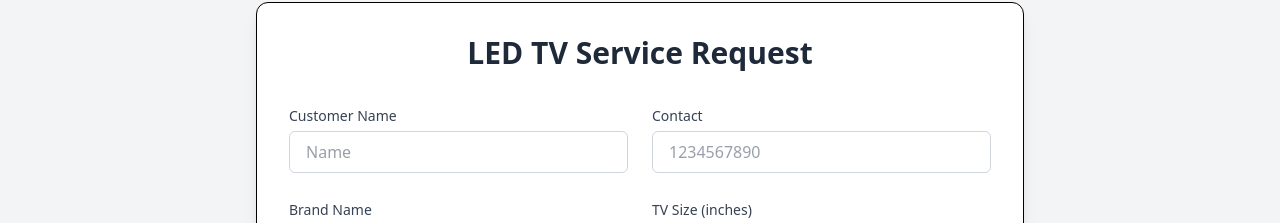
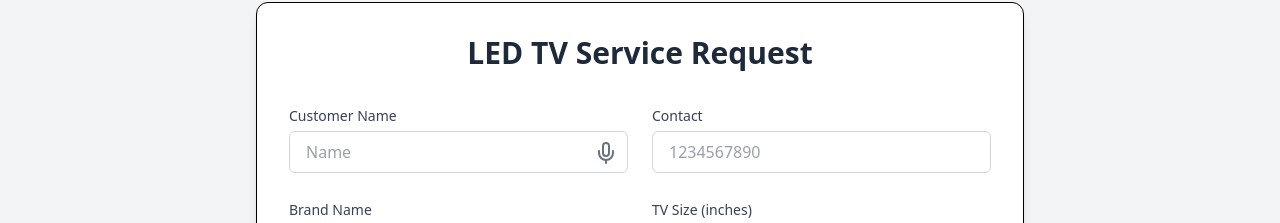
Before and after one commit to kaushal-33/library_management, a React (Vite) app: page /addTv in a window 1280 px wide. Shown: the part 250-473 px from the top of the page. Built offline with nearby package versions, Linux system fonts and the light colour scheme.

Commit message:
added speech to text in add tv page

```diff
--- /dev/null
+++ b/src/hooks/useSpeechToText.js
@@ -0,0 +1,50 @@
+import { useState, useEffect, useRef } from "react";
+
+export const useSpeechToText = () => {
+    const [text, setText] = useState("");
+    const [isListening, setIsListening] = useState(false);
+    const recognitionRef = useRef(null);
+
+    useEffect(() => {
+        const SpeechRecognition = window.SpeechRecognition || window.webkitSpeechRecognition;
+        if (!SpeechRecognition) {
+            alert("Speech Recognition not supported in this browser");
+            return;
+        }
+
+        const recognition = new SpeechRecognition();
+        recognition.lang = "en-US";
+        recognition.interimResults = true;
+        recognition.continuous = true;
+
+        recognition.onresult = (event) => {
+            let transcript = "";
+            for (let i = event.resultIndex; i < event.results.length; ++i) {
+                transcript += event.results[i][0].transcript;
+            }
+            setText(transcript);
+        };
+
+        recognition.onend = () => {
+            if (isListening) recognition.start();
+        };
+
+        recognitionRef.current = recognition;
+    }, [isListening]);
+
+    const startListening = () => {
+        if (recognitionRef.current) {
+            setIsListening(true);
+            recognitionRef.current.start();
+        }
+    };
+
+    const stopListening = () => {
+        if (recognitionRef.current) {
+            setIsListening(false);
+            recognitionRef.current.stop();
+        }
+    };
+
+    return { text, isListening, startListening, stopListening };
+};
--- a/src/pages/AddTv.jsx
+++ b/src/pages/AddTv.jsx
@@ -3,6 +3,8 @@ import { useDispatch, useSelector } from "react-redux";
 import { addTv } from "../features/tvs/tvSlice";
 import { useNavigate } from "react-router-dom";
 import { toast } from "react-toastify";
+import { Mic } from "lucide-react";
+import { useSpeechToText } from "../hooks/useSpeechToText";
 
 const AddTv = () => {
     const [formData, setFormData] = useState({
@@ -24,7 +26,8 @@ const AddTv = () => {
     const tvArr = useSelector(state => state.tv.tvArr);
     const dispatch = useDispatch();
     const navigate = useNavigate();
-
+    const { text, isListening, startListening, stopListening } = useSpeechToText();
+    console.log(isListening)
     useEffect(() => {
         localStorage.setItem("tvArr", JSON.stringify(tvArr));
     }, [tvArr]);
@@ -64,6 +67,7 @@ const AddTv = () => {
                 <form onSubmit={handleSubmit} className="grid grid-cols-1 md:grid-cols-2 gap-6 text-gray-700">
                     {/* Name */}
                     <div>
+                        <div className="relative">
                             <label htmlFor="customerName" className="text-sm font-medium">
                                 Customer Name
                             </label>
@@ -74,8 +78,15 @@ const AddTv = () => {
                                 value={formData.customerName}
                                 onChange={handleChange}
                                 placeholder="Name"
-                            className={`w-full px-4 py-2 mt-1 outline-0 rounded-md border ${error.customerName ? 'border-red-400' : 'border-gray-300'} focus:ring-2 focus:ring-blue-400`}
+                                className={`w-full ps-4 pe-10 py-2 mt-1 outline-0 rounded-md border ${error.customerName ? 'border-red-400' : 'border-gray-300'} focus:ring-2 focus:ring-blue-400`}
                             />
+                            <button type="button" className={`absolute bottom-[8px] cursor-pointer right-[10px] ${isListening ? "text-green-500" : "text-gray-500"}`} title="Speech to text" onClick={() => {
+                                isListening ? stopListening() : startListening();
+                                formData.customerName = text;
+                            }}>
+                                <Mic />
+                            </button>
+                        </div>
                         {error.customerName && <p className="text-xs text-red-500 mt-1">{error.customerName}</p>}
                     </div>
 
```
Lines whose indentation alone changed are shown as unchanged.
